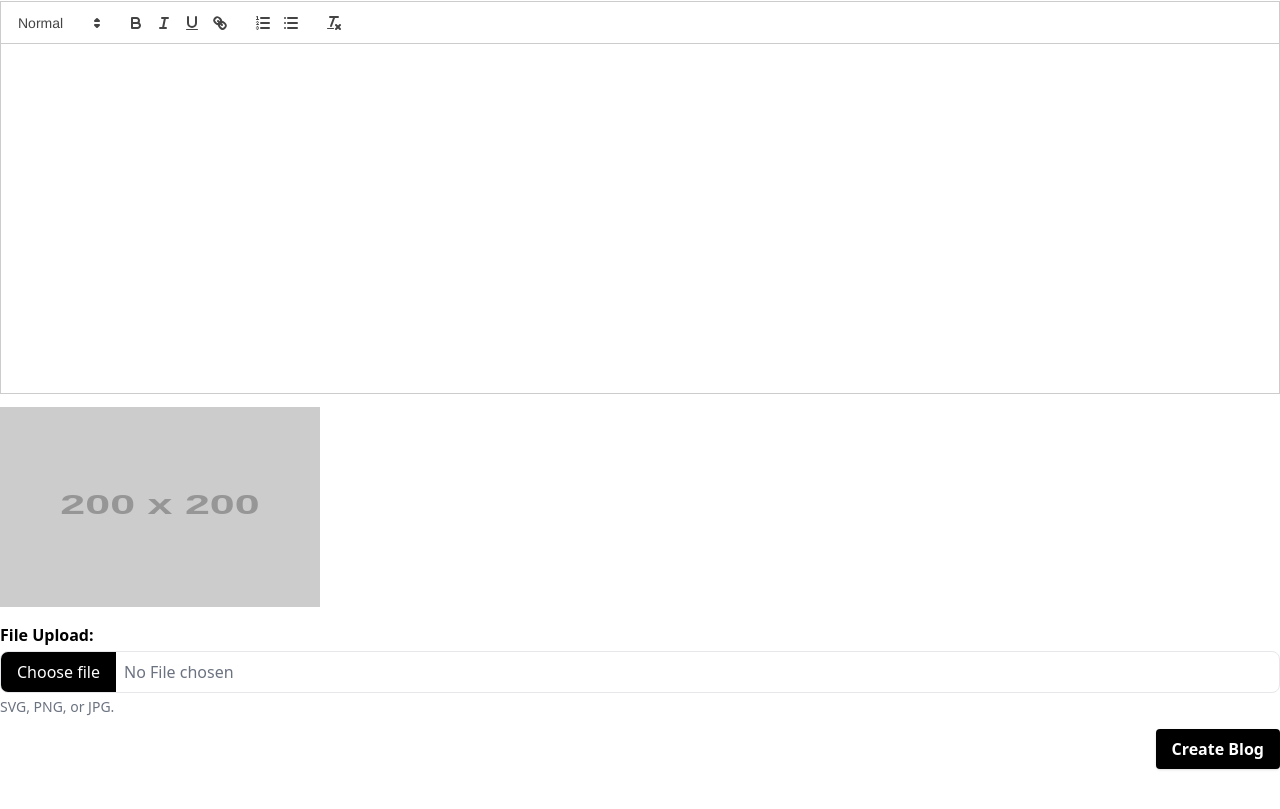
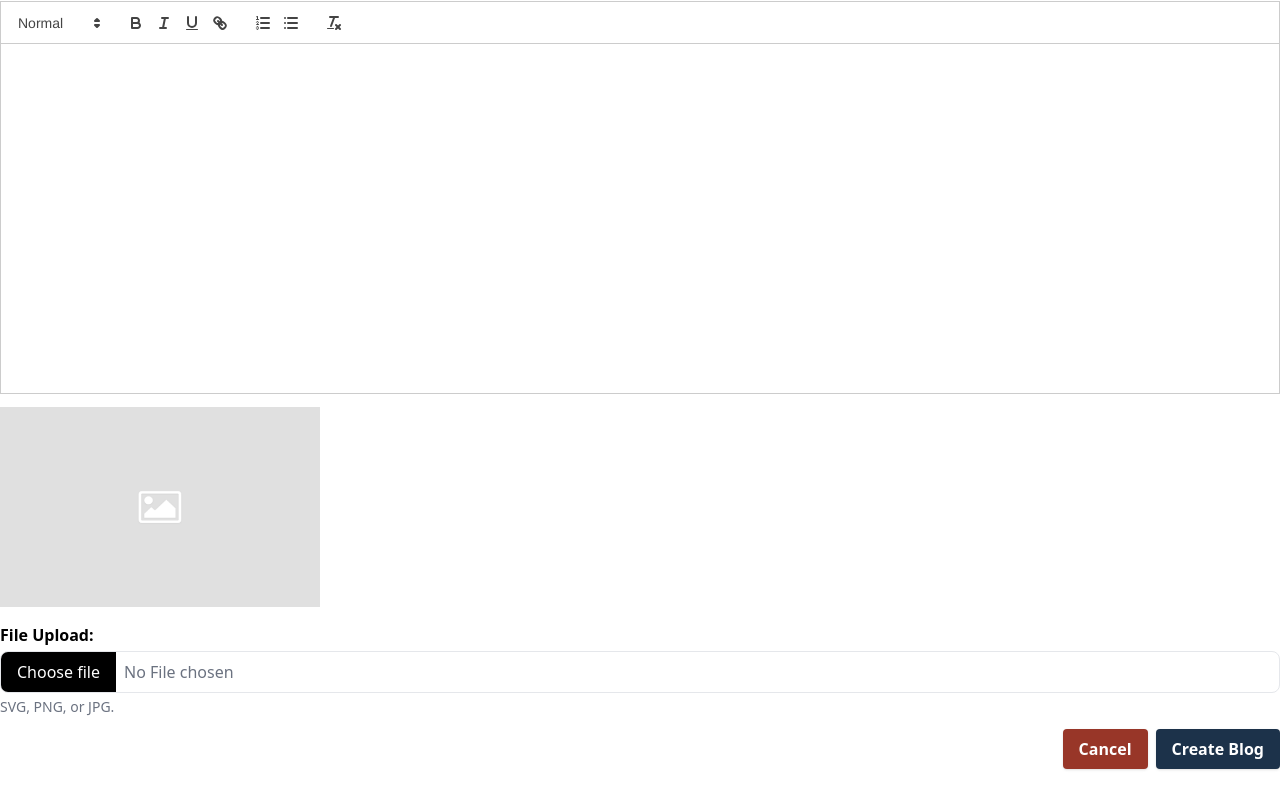
Before and after one commit to LataniaReece/blog_fullstack_app, a React (Vite) app in the folder ui/: page /blogs/new in a window 1280 px wide. Shown: the part 319-1128 px from the top of the page. Built offline with nearby package versions, Linux system fonts and the light colour scheme; no server answers; sample sign-in values are in the browser's storage.

Commit message:
fix buttons, add custom tailwind color, add placeholder blog im

```diff
--- a/ui/src/components/Navbar.tsx
+++ b/ui/src/components/Navbar.tsx
@@ -49,7 +49,12 @@ const Navbar: FC = () => {
         <div className="flex space-x-4">
           {id ? (
             <>
-              <button onClick={() => handleLogout()}>Logout</button>
+              <button
+                className="hover:underline"
+                onClick={() => handleLogout()}
+              >
+                Logout
+              </button>
               <Link to="/account" className="hover:underline capitalize">
                 {`${username}'s Account`}
               </Link>
@@ -126,7 +131,12 @@ const Navbar: FC = () => {
                   >
                     {`${username}'s Account`}
                   </button>
-                  <button onClick={() => handleLogout()}>Logout</button>
+                  <button
+                    className="hover:underline"
+                    onClick={() => handleLogout()}
+                  >
+                    Logout
+                  </button>
                 </>
               ) : (
                 <>
--- a/ui/src/components/blogs/BlogForm.tsx
+++ b/ui/src/components/blogs/BlogForm.tsx
@@ -1,5 +1,5 @@
 import React, { FC, useEffect, useRef, useState } from "react";
-import { useNavigate, useParams } from "react-router-dom";
+import { Link, useNavigate, useParams } from "react-router-dom";
 import {
   useGetBlogByIdQuery,
   useCreateBlogMutation,
@@ -13,6 +13,8 @@ import BlogEditor from "./BlogEditor";
 import DataLoader from "../../components/DataLoader";
 import Spinner from "../Spinner";
 import { categories } from "../../utils/constants";
+
+import placeholderImg from "../../images/placeholder-blog-img.png";
 
 interface BlogFormProps {
   mode: "create" | "update";
@@ -239,11 +241,9 @@ const BlogForm: FC<BlogFormProps> = ({ mode }) => {
         </div>
         <div className="mt-[100px] md:mt-14 mb-4">
           <img
-            src={
-              imagePreviewUrl || imageUrl || "https://via.placeholder.com/200"
-            }
+            src={imagePreviewUrl || imageUrl || placeholderImg}
             alt="Preview"
-            className="max-w-xs w-full h-[200px]"
+            className="max-w-xs w-full h-[200px] object-fill"
           />
         </div>
         <div className=" mb-3">
@@ -252,7 +252,7 @@ const BlogForm: FC<BlogFormProps> = ({ mode }) => {
           </label>
           <div className="flex items-center justify-start bg-white border rounded-lg overflow-hidden">
             <label
-              className="px-4 py-2 bg-black text-white cursor-pointer hover:bg-blue-500"
+              className="px-4 py-2 bg-black text-white cursor-pointer hover:bg-custom-blue"
               htmlFor="file_input"
             >
               Choose file
@@ -283,12 +283,18 @@ const BlogForm: FC<BlogFormProps> = ({ mode }) => {
         </div>
         {message && <p className="text-red-500">{message}</p>}
         {isError && <p className="text-red-500">{(error as Error).message}</p>}
-        <div className="flex justify-end">
+        <div className="flex justify-end gap-2">
+          <Link
+            to={isUpdateMode ? `/blogs/${blog?.id}` : "/account"}
+            className="shadow bg-custom-red hover:bg-custom-red-hover focus:shadow-outline focus:outline-none text-white font-bold py-2 px-4 rounded w-full md:w-auto"
+          >
+            Cancel
+          </Link>
           <button
             className={classNames(
-              "shadow bg-black focus:shadow-outline focus:outline-none text-white font-bold py-2 px-4 rounded w-full md:w-auto",
+              "bg-custom-blue hover:bg-custom-blue-hover shadow focus:shadow-outline focus:outline-none text-white font-bold py-2 px-4 rounded w-full md:w-auto",
               {
-                "hover:bg-gray-700": !isLoadingFormSubmit,
+                "hover:bg-custom-blue-hover ": !isLoadingFormSubmit,
                 "opacity-50 cursor-not-allowed": isLoadingFormSubmit,
               }
             )}
--- a/ui/src/pages/BlogDetail.tsx
+++ b/ui/src/pages/BlogDetail.tsx
@@ -127,7 +127,7 @@ const BlogDetail = () => {
                 {userId === blog.author.id && (
                   <Link
                     to={`/blogs/update/${blog.id}`}
-                    className="bg-black hover:bg-gray-600 text-white text-xs lg:text-sm font-semibold py-1 px-2 border border-black hover:border-transparent rounded"
+                    className="bg-black hover:bg-custom-blue text-white text-xs lg:text-sm font-semibold p-2 border border-black hover:border-transparent rounded"
                   >
                     Update Blog
                   </Link>
@@ -136,14 +136,14 @@ const BlogDetail = () => {
                   <button
                     type="button"
                     onClick={handleDelete}
-                    className="bg-red-700 hover:bg-red-500 text-white text-xs lg:text-sm font-semibold py-1 px-2 border border-red-700 hover:border-transparent rounded"
+                    className="bg-custom-red hover:bg-custom-red-hover text-white text-xs lg:text-sm font-semibold p-2 border border-red-700 hover:border-transparent rounded"
                   >
                     {isLoadingDelete ? <Spinner /> : "Delete Blog"}
                   </button>
                 )}
                 <Link
                   to="/"
-                  className="bg-transparent hover:bg-black text-black text-xs lg:text-sm font-semibold hover:text-white py-1 px-2 border border-black hover:border-transparent rounded"
+                  className="bg-transparent hover:bg-black text-black text-xs lg:text-sm font-semibold hover:text-white p-2 border border-black hover:border-transparent rounded"
                 >
                   Go back
                 </Link>
--- a/ui/src/pages/MyAccount.tsx
+++ b/ui/src/pages/MyAccount.tsx
@@ -30,7 +30,7 @@ const MyAccount = () => {
           <p className="text-2xl font-semibold">Your Blogs:</p>
           <Link
             to="/blogs/new"
-            className="bg-black hover:bg-gray-700 text-white py-1 px-3 rounded font-light"
+            className="bg-black hover:bg-custom-blue text-white text-xs lg:text-sm font-semibold p-2 border border-black hover:border-transparent rounded"
           >
             Add New +
           </Link>
--- a/ui/tailwind.config.js
+++ b/ui/tailwind.config.js
@@ -2,7 +2,14 @@
 export default {
   content: ["./index.html", "./src/**/*.{js,ts,jsx,tsx}"],
   theme: {
-    extend: {},
+    extend: {
+      colors: {
+        "custom-red": "#983628",
+        "custom-red-hover": "#83251f",
+        "custom-blue": "#1C324A",
+        "custom-blue-hover": "#274668",
+      },
+    },
   },
   plugins: [],
 };
```
Also changed, not shown: ui/src/images/placeholder-blog-img.png (added).
